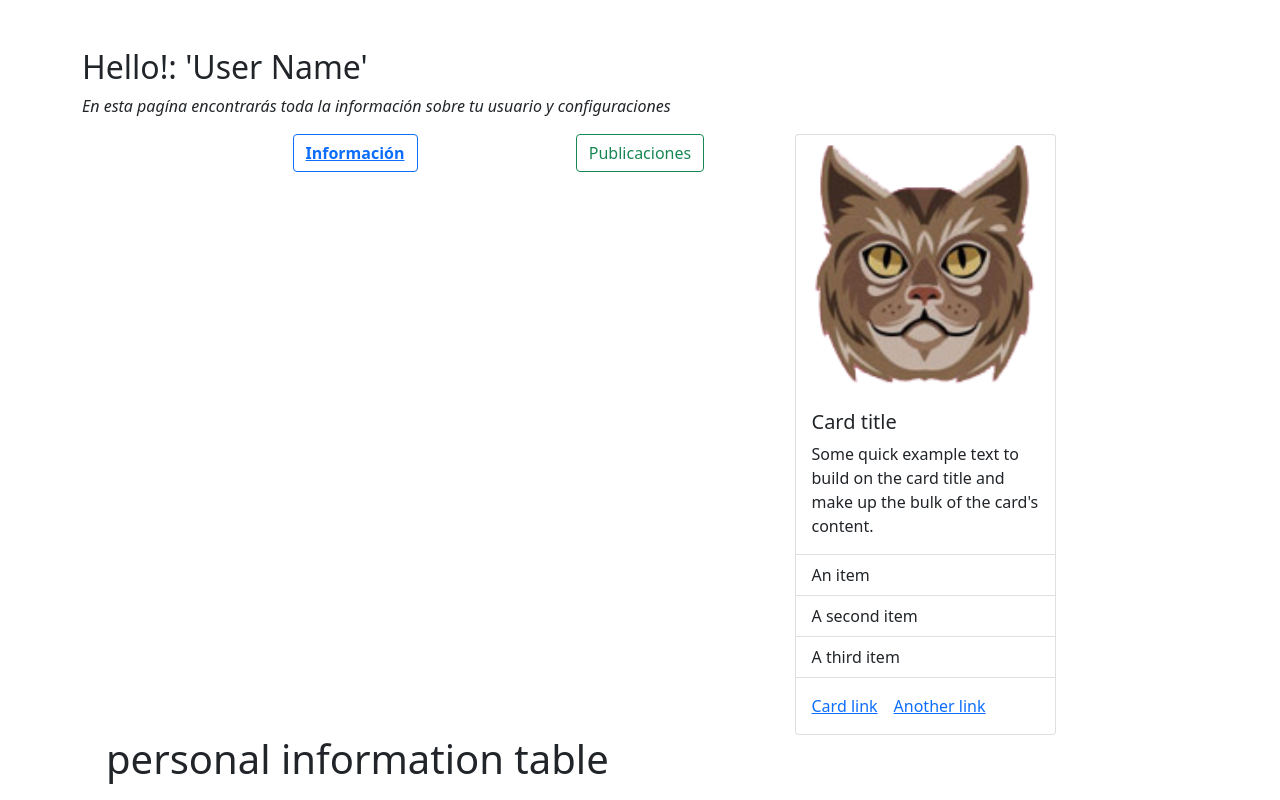
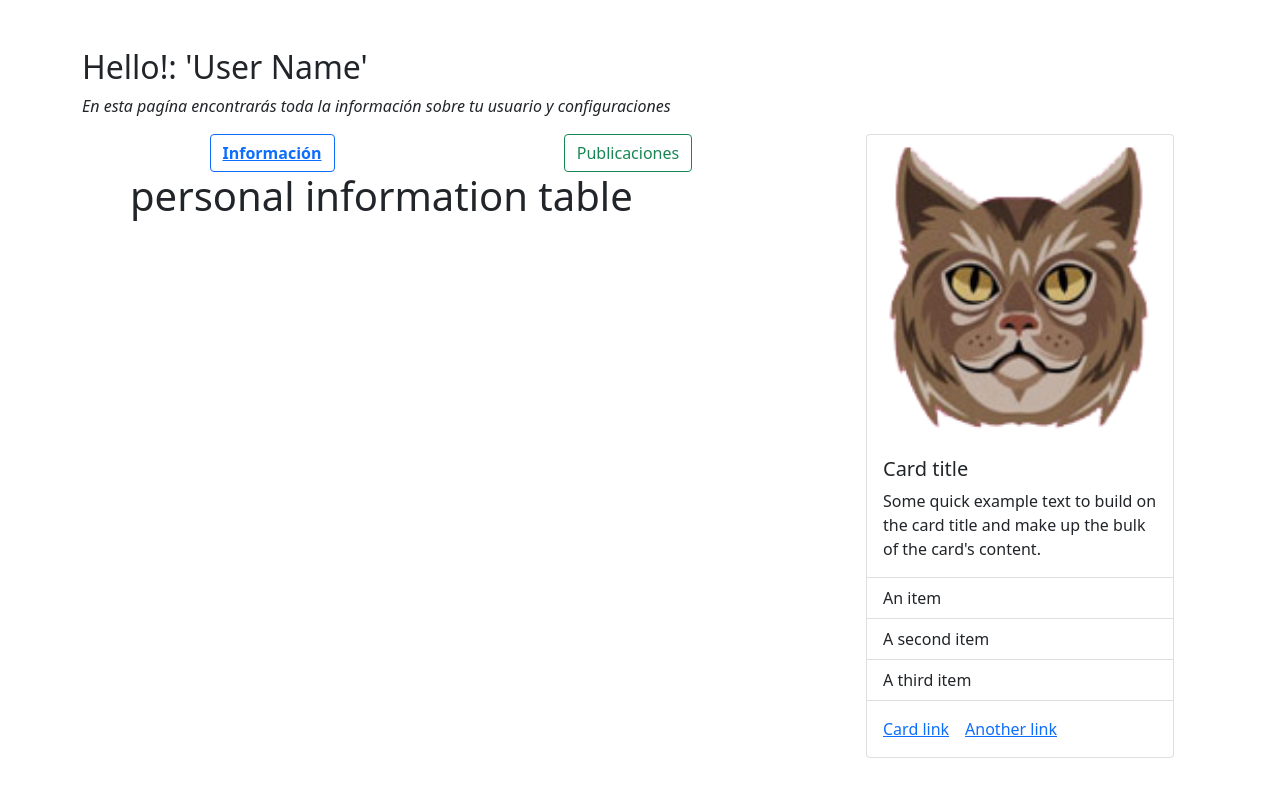
Before and after one commit to JuanAgusAlej/catgame, a React (Create React App) app: page / in a window 1280 px wide. Built offline with nearby package versions, Linux system fonts and the light colour scheme.

Commit message:
Ajustando Layot 1

```diff
--- a/src/components/Perfil.jsx
+++ b/src/components/Perfil.jsx
@@ -29,8 +29,11 @@ const Perfil = () => {
 					</p>
 				</div>
 			</div>
-			<div className="row justify-content-center">
-				<div className="col-12 col-md-6 col-lg-3 text-center">
+			<div className="row">
+				<div className="col-12 col-md-8 col-lg-8">
+					<div className="container">
+						<div className="row justify-content-between">
+							<div className="col text-center">
 								<button
 									className="btn btn-outline-primary"
 									onClick={mostrarInformacion}
@@ -39,7 +42,7 @@ const Perfil = () => {
 									Información
 								</button>
 							</div>
-				<div className="col-12 col-md-6 col-lg-3 text-center">
+							<div className="col text-center">
 								<button
 									className="btn btn-outline-success"
 									onClick={mostrarPublicaciones}
@@ -48,14 +51,25 @@ const Perfil = () => {
 									Publicaciones
 								</button>
 							</div>
-				<div className="col-12 col-md-6 col-lg-3">
+							<div className="row">
+								<div className="col">
+									{informacion ? <Perfil_Info /> : <Perfil_Publish />}
+								</div>
+							</div>
+						</div>
+					</div>
+				</div>
+				<div className="col-12 col-md-4 col-lg-4 d-none d-md-block d-lg-block">
+					<div className="container">
+						<div className="row">
+							<div className="col">
 								<div class="card">
 									<img src={cat1} class="card-img-top" alt="..." />
 									<div className="card-body">
 										<h5 className="card-title">Card title</h5>
 										<p className="card-text">
-								Some quick example text to build on the card title and make up
-								the bulk of the card's content.
+											Some quick example text to build on the card title and
+											make up the bulk of the card's content.
 										</p>
 									</div>
 									<ul className="list-group list-group-flush">
@@ -74,9 +88,7 @@ const Perfil = () => {
 								</div>
 							</div>
 						</div>
-			<div className="row">
-				<div className="col">
-					{informacion ? <Perfil_Info /> : <Perfil_Publish />}
+					</div>
 				</div>
 			</div>
 		</div>
```
Lines whose indentation alone changed are shown as unchanged.
